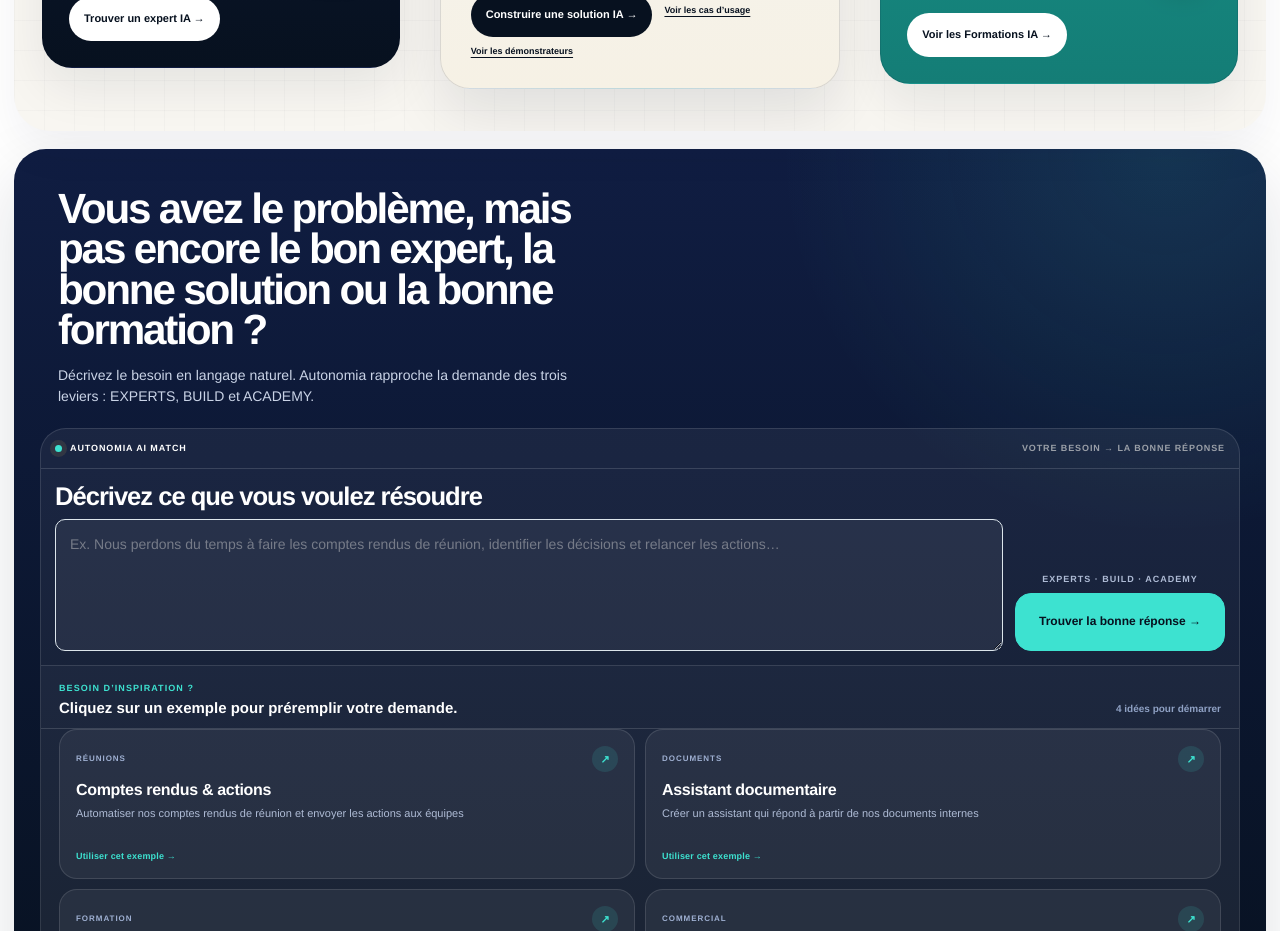
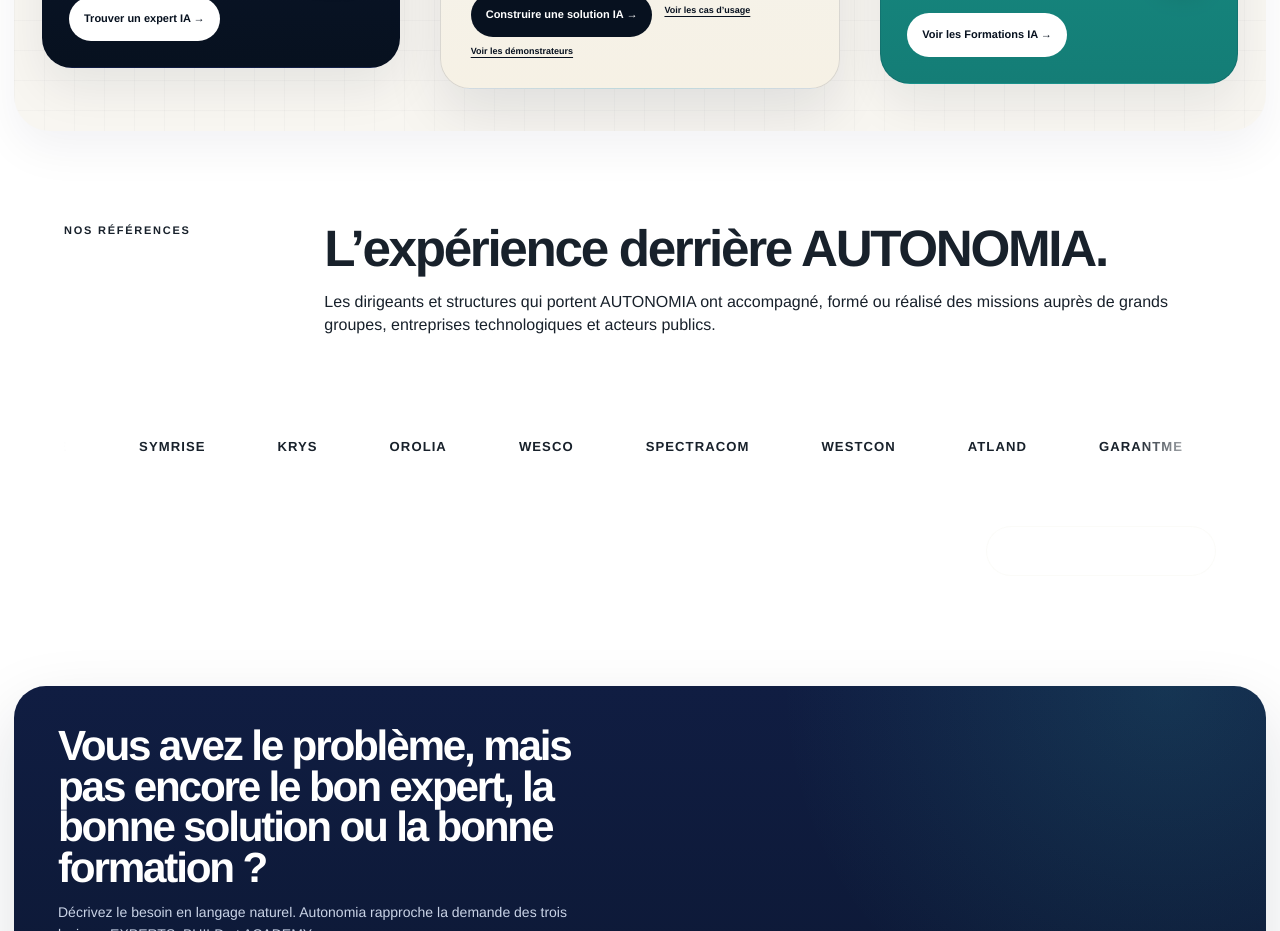
Before and after one commit to aristote-app/Autonomia-MCP, a Next.js app in the folder site/: page / in a window 1280 px wide. Shown: the part 1300-2231 px from the top of the page. Built offline with nearby package versions, Linux system fonts and the light colour scheme; no server answers.

Commit message:
Restore references banner on current public homepage

```diff
--- a/site/app/page.js
+++ b/site/app/page.js
@@ -100,7 +100,28 @@ export default function Home() {
 
       </section>
 
-
+      <section className="referenceSection referenceSectionHome" aria-label="Références des équipes Autonomia">
+        <div className="referenceIntro">
+          <p className="sectionIndex">NOS RÉFÉRENCES</p>
+          <div>
+            <h2>L’expérience derrière AUTONOMIA.</h2>
+            <p>
+              Les dirigeants et structures qui portent AUTONOMIA ont accompagné, formé ou réalisé
+              des missions auprès de grands groupes, entreprises technologiques et acteurs publics.
+            </p>
+          </div>
+        </div>
+        <div className="referenceMarquee" aria-label="Références principales">
+          <div className="referenceTrack">
+            {["AIR FRANCE INDUSTRIES","BNP PARIBAS PERSONAL FINANCE","SYMRISE","KRYS","OROLIA","WESCO","SPECTRACOM","WESTCON","ATLAND","GARANTME","OZITEM","POTEL & CHABOT","MERCURE","NOVOTEL","TILLI","FRANPRIX","VILLE DE BOBIGNY","VILLE DE CLICHY","ROUMOISEINE","CNFPT","AIR FRANCE INDUSTRIES","BNP PARIBAS PERSONAL FINANCE","SYMRISE","KRYS","OROLIA","WESCO","SPECTRACOM","WESTCON","ATLAND","GARANTME","OZITEM","POTEL & CHABOT","MERCURE","NOVOTEL","TILLI","FRANPRIX","VILLE DE BOBIGNY","VILLE DE CLICHY","ROUMOISEINE","CNFPT"].map((name,index)=>(
+              <span className="referenceLogo" key={`${name}-${index}`}>{name}</span>
+            ))}
+          </div>
+        </div>
+        <div className="referenceActions">
+          <Link className="secondaryButton" href="/a-propos">Voir l’expérience du collectif →</Link>
+        </div>
+      </section>
 
       <section className="homeSolutionMatch" id="solution-finder">
         <div className="homeSolutionMatchIntro">
```
